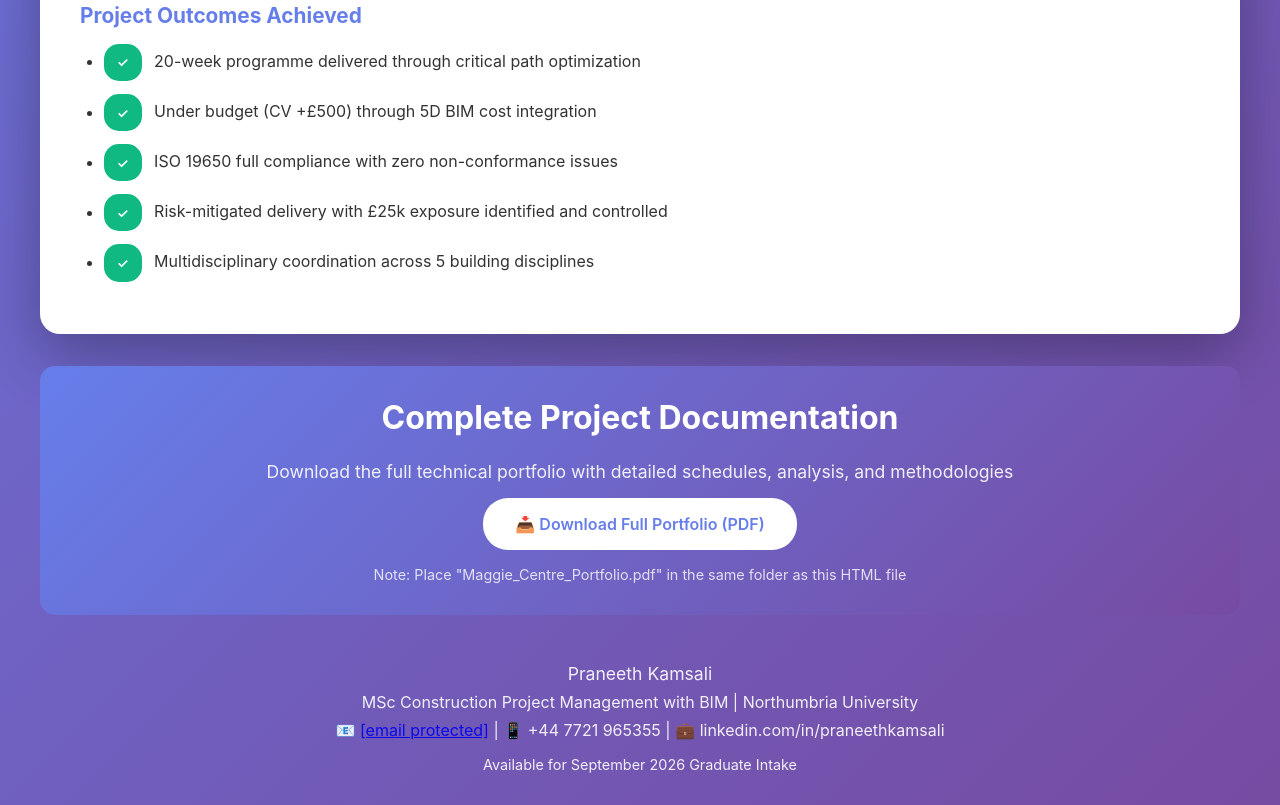
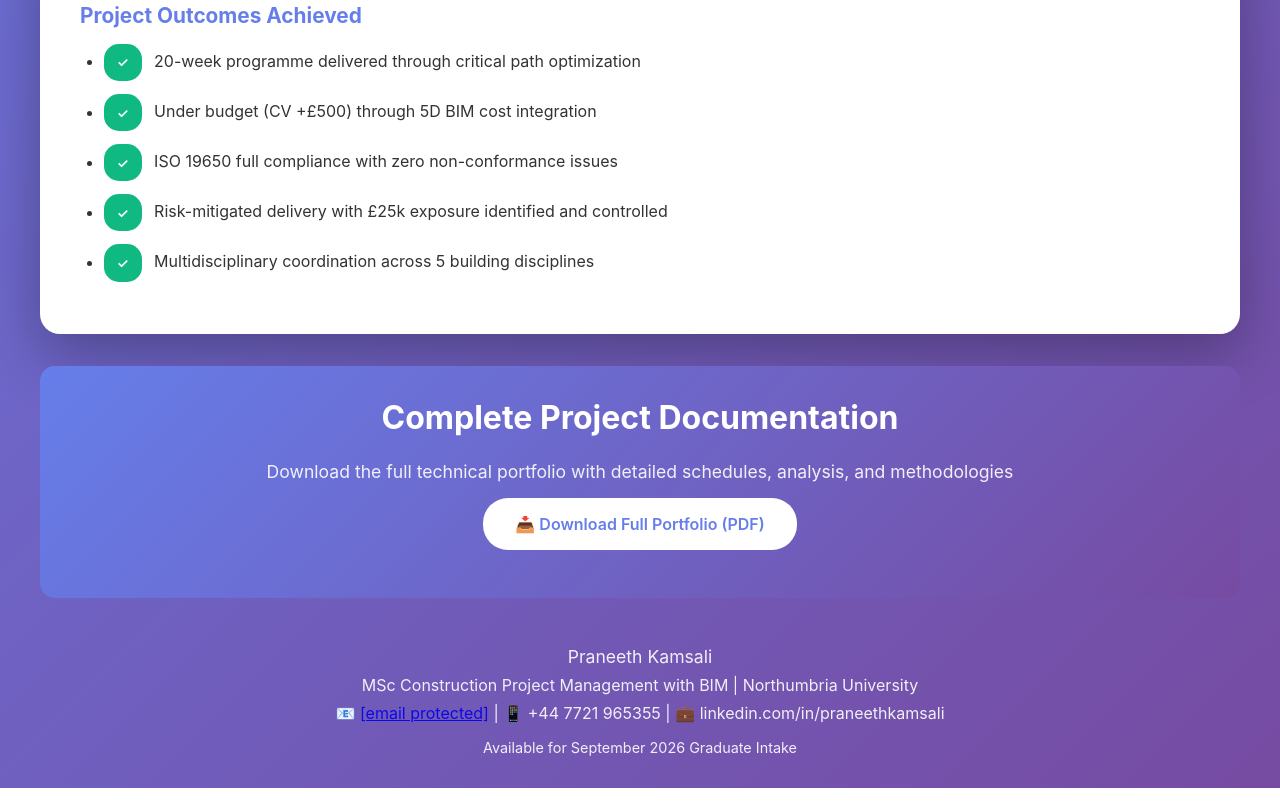
Before and after one commit to PraneethKamsali/Portfolio, a plain HTML site: page index.html in a window 1280 px wide. Shown: the part 1129-1934 px from the top of the page. Drawn offline with Linux system fonts and the light colour scheme.

Commit message:
Update index.html

```diff
--- a/index.html
+++ b/index.html
@@ -717,7 +717,7 @@
                 📥 Download Full Portfolio (PDF)
             </a>
             <p style="margin-top: 1rem; font-size: 0.9rem; opacity: 0.8;">
-                Note: Place "Maggie_Centre_Portfolio.pdf" in the same folder as this HTML file
+
             </p>
         </div>
 
```
